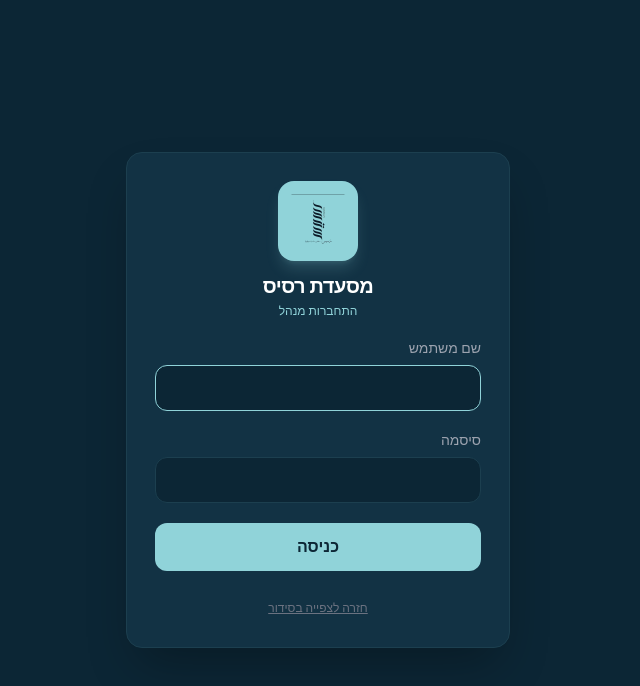
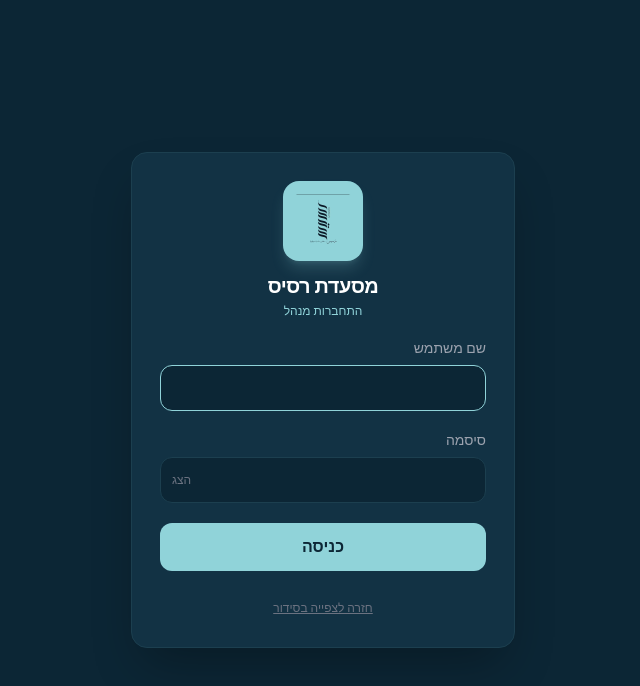
Before and after one commit to jubyuhanna-create/sedor, a Next.js app in the folder shift-schedule-app/: page /login in a window 1280 px wide. Shown: the top 686 px of the page, without its empty margins (386-1026 px from the left). Built offline with nearby package versions, Linux system fonts and the light colour scheme.

Commit message:
Update page.jsx

```diff
--- a/shift-schedule-app/app/login/page.jsx
+++ b/shift-schedule-app/app/login/page.jsx
@@ -6,6 +6,7 @@ export default function LoginPage() {
   const router = useRouter();
   const [username, setUsername] = useState("");
   const [password, setPassword] = useState("");
+  const [showPassword, setShowPassword] = useState(false);
   const [error, setError] = useState("");
   const [loading, setLoading] = useState(false);
 
@@ -37,7 +38,7 @@ export default function LoginPage() {
     <div dir="rtl" className="min-h-screen bg-[#0c2635] flex items-center justify-center p-4">
       <form
         onSubmit={handleSubmit}
-        className="w-full max-w-sm bg-[#123244] border border-[#1c3f4f] rounded-2xl p-7 space-y-5 shadow-2xl shadow-black/30"
+        className="w-full max-w-sm bg-[#123244] border border-[#1c3f4f] rounded-2xl p-7 space-y-5 shadow-2xl shadow-black/30 animate-fade-in"
       >
         <div className="flex flex-col items-center gap-3 mb-1">
           <div className="w-20 h-20 rounded-2xl bg-[#90d3d9] p-2.5 flex items-center justify-center shadow-lg shadow-[#90d3d9]/20">
@@ -59,18 +60,29 @@ export default function LoginPage() {
             autoFocus
           />
         </div>
+
         <div>
           <label className="block text-sm text-gray-400 mb-1.5">סיסמה</label>
-          <input
-            type="password"
-            value={password}
-            onChange={(e) => setPassword(e.target.value)}
-            className="w-full bg-[#0c2635] text-white rounded-xl border border-[#1c3f4f] focus:border-[#90d3d9] focus:outline-none px-3 py-2.5 transition"
-          />
+          <div className="relative">
+            <input
+              type={showPassword ? "text" : "password"}
+              value={password}
+              onChange={(e) => setPassword(e.target.value)}
+              className="w-full bg-[#0c2635] text-white rounded-xl border border-[#1c3f4f] focus:border-[#90d3d9] focus:outline-none px-3 py-2.5 pl-10 transition"
+            />
+            <button
+              type="button"
+              onClick={() => setShowPassword((v) => !v)}
+              className="absolute left-3 top-1/2 -translate-y-1/2 text-gray-500 hover:text-[#90d3d9] text-xs transition"
+              tabIndex={-1}
+            >
+              {showPassword ? "הסתר" : "הצג"}
+            </button>
+          </div>
         </div>
 
         {error && (
-          <div className="text-sm text-red-300 bg-red-950/40 border border-red-900/60 rounded-lg px-3 py-2">
+          <div className="text-sm text-red-300 bg-red-950/40 border border-red-900/60 rounded-lg px-3 py-2 animate-fade-in">
             {error}
           </div>
         )}
```
